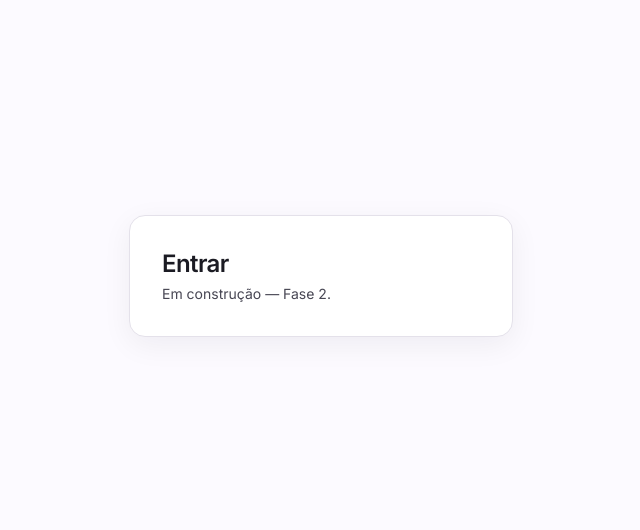
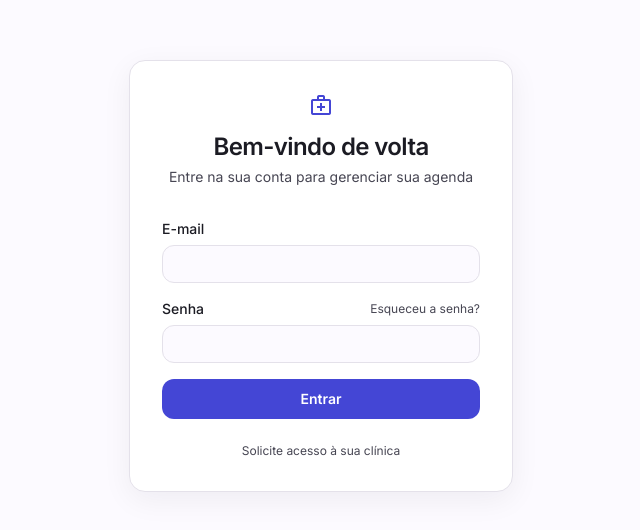
Before and after one commit to almeidagabriel01/beyondthebytes, a Next.js app in the folder apps/web/: page /login in a window 1280 px wide. Shown: the part 124-654 px from the top of the page, without its empty margins (319-959 px from the left). Built offline with nearby package versions, Linux system fonts and the light colour scheme; no server answers.

Commit message:
feat(web): connect sidebar to real user via GET /auth/me + add logout

```diff
--- a/apps/web/app/(auth)/login/page.tsx
+++ b/apps/web/app/(auth)/login/page.tsx
@@ -1,9 +1,136 @@
+'use client';
+
+import { useForm } from 'react-hook-form';
+import { zodResolver } from '@hookform/resolvers/zod';
+import { useMutation } from '@tanstack/react-query';
+import { useRouter, useSearchParams } from 'next/navigation';
+import { LoginRequestSchema, type LoginRequest } from '@medschedule/shared';
+import { clientEnv } from '@/lib/env';
+
 export default function LoginPage() {
+  const router = useRouter();
+  const searchParams = useSearchParams();
+  const redirectTo = searchParams.get('redirect') ?? '/dashboard';
+
+  const {
+    register,
+    handleSubmit,
+    formState: { errors },
+  } = useForm<LoginRequest>({
+    resolver: zodResolver(LoginRequestSchema),
+    defaultValues: { email: '', password: '' },
+  });
+
+  const loginMutation = useMutation({
+    mutationFn: async (data: LoginRequest) => {
+      const res = await fetch(`${clientEnv.NEXT_PUBLIC_API_URL}/auth/login`, {
+        method: 'POST',
+        headers: { 'Content-Type': 'application/json' },
+        body: JSON.stringify(data),
+        credentials: 'include',
+      });
+      if (!res.ok) {
+        let errorMessage = 'Erro ao entrar';
+        try {
+          const err = (await res.json()) as { message?: string };
+          errorMessage = err.message ?? errorMessage;
+        } catch {
+          // Response body was not JSON — keep default message
+        }
+        throw new Error(errorMessage);
+      }
+      return res.json();
+    },
+    onSuccess: () => {
+      router.push(redirectTo);
+    },
+  });
+
   return (
     <main className="flex min-h-screen items-center justify-center bg-background p-4">
       <div className="w-full max-w-sm rounded-xl border bg-card p-8 shadow-[0_8px_30px_rgba(15,23,42,0.06)]">
-        <h1 className="text-2xl font-semibold tracking-tight">Entrar</h1>
-        <p className="mt-1 text-sm text-muted-foreground">Em construção — Fase 2.</p>
+        {/* Brand */}
+        <div className="mb-8 text-center">
+          <span className="material-symbols-outlined text-4xl text-primary" aria-hidden="true">
+            medical_services
+          </span>
+          <h1 className="mt-2 text-2xl font-semibold tracking-tight">Bem-vindo de volta</h1>
+          <p className="mt-1 text-sm text-muted-foreground">
+            Entre na sua conta para gerenciar sua agenda
+          </p>
+        </div>
+
+        {/* Error alert */}
+        {loginMutation.isError && (
+          <div
+            role="alert"
+            className="mb-4 rounded-lg bg-destructive/10 p-3 text-sm text-destructive"
+          >
+            {loginMutation.error.message}
+          </div>
+        )}
+
+        {/* Form */}
+        <form onSubmit={handleSubmit((data) => loginMutation.mutate(data))} noValidate>
+          <div className="space-y-4">
+            <div>
+              <label htmlFor="email" className="mb-1.5 block text-sm font-medium">
+                E-mail
+              </label>
+              <input
+                id="email"
+                type="email"
+                autoComplete="email"
+                {...register('email')}
+                className="w-full rounded-lg border bg-background px-3 py-2 text-sm focus:outline-none focus:ring-2 focus:ring-ring"
+                aria-invalid={!!errors.email}
+                aria-describedby={errors.email ? 'email-error' : undefined}
+              />
+              {errors.email && (
+                <p id="email-error" className="mt-1 text-xs text-destructive">
+                  {errors.email.message}
+                </p>
+              )}
+            </div>
+
+            <div>
+              <div className="mb-1.5 flex items-center justify-between">
+                <label htmlFor="password" className="text-sm font-medium">
+                  Senha
+                </label>
+                <span className="text-xs text-muted-foreground cursor-default">
+                  Esqueceu a senha?
+                </span>
+              </div>
+              <input
+                id="password"
+                type="password"
+                autoComplete="current-password"
+                {...register('password')}
+                className="w-full rounded-lg border bg-background px-3 py-2 text-sm focus:outline-none focus:ring-2 focus:ring-ring"
+                aria-invalid={!!errors.password}
+                aria-describedby={errors.password ? 'password-error' : undefined}
+              />
+              {errors.password && (
+                <p id="password-error" className="mt-1 text-xs text-destructive">
+                  {errors.password.message}
+                </p>
+              )}
+            </div>
+
+            <button
+              type="submit"
+              disabled={loginMutation.isPending}
+              className="w-full rounded-lg bg-primary px-4 py-2.5 text-sm font-semibold text-primary-foreground transition-opacity hover:opacity-90 disabled:cursor-not-allowed disabled:opacity-60"
+            >
+              {loginMutation.isPending ? 'Entrando...' : 'Entrar'}
+            </button>
+          </div>
+        </form>
+
+        <p className="mt-6 text-center text-xs text-muted-foreground">
+          Solicite acesso à sua clínica
+        </p>
       </div>
     </main>
   );
--- a/apps/web/components/layout/sidebar.tsx
+++ b/apps/web/components/layout/sidebar.tsx
@@ -1,8 +1,11 @@
 'use client';
 
 import Link from 'next/link';
-import { usePathname } from 'next/navigation';
+import { usePathname, useRouter } from 'next/navigation';
+import { useQuery, useMutation, useQueryClient } from '@tanstack/react-query';
 import { cn } from '@/lib/utils';
+import { clientEnv } from '@/lib/env';
+import type { MeResponse } from '@medschedule/shared';
 
 const navItems = [
   { href: '/calendario', label: 'Calendário', icon: 'calendar_month' },
@@ -13,8 +16,46 @@ const navItems = [
   { href: '/configuracoes', label: 'Configurações', icon: 'settings' },
 ] as const;
 
+async function fetchMe(): Promise<MeResponse> {
+  const res = await fetch(`${clientEnv.NEXT_PUBLIC_API_URL}/auth/me`, {
+    credentials: 'include',
+  });
+  if (!res.ok) throw new Error('Not authenticated');
+  return res.json() as Promise<MeResponse>;
+}
+
 export default function Sidebar() {
   const pathname = usePathname();
+  const router = useRouter();
+  const queryClient = useQueryClient();
+
+  const { data: me } = useQuery({
+    queryKey: ['me'],
+    queryFn: fetchMe,
+    retry: false,
+    staleTime: 5 * 60 * 1000, // 5 minutes — role changes take effect on next login
+  });
+
+  const logoutMutation = useMutation({
+    mutationFn: async () => {
+      const res = await fetch(`${clientEnv.NEXT_PUBLIC_API_URL}/auth/logout`, {
+        method: 'POST',
+        credentials: 'include',
+      });
+      if (!res.ok && res.status !== 204) {
+        throw new Error('Logout failed');
+      }
+    },
+    onSuccess: () => {
+      queryClient.clear();
+      router.push('/login');
+    },
+    onError: () => {
+      // Even on error, redirect to login (cookies may be cleared by API)
+      queryClient.clear();
+      router.push('/login');
+    },
+  });
 
   return (
     <aside className="fixed inset-y-0 left-0 z-50 flex w-64 flex-col bg-sidebar">
@@ -66,18 +107,32 @@ export default function Sidebar() {
       </nav>
 
       {/* User section */}
-      <div className="shrink-0 border-t border-sidebar-border p-3">
-        <button
-          type="button"
-          className="flex w-full items-center gap-3 rounded-lg px-3 py-2.5 text-sm text-sidebar-foreground transition-colors hover:bg-sidebar-accent hover:text-sidebar-accent-foreground"
-        >
+      <div className="shrink-0 border-t border-sidebar-border p-3 space-y-1">
+        {/* User info */}
+        <div className="flex items-center gap-3 rounded-lg px-3 py-2 text-sm text-sidebar-foreground">
           <span className="material-symbols-outlined text-[20px] leading-none" aria-hidden="true">
             account_circle
           </span>
-          <span className="flex-1 truncate text-left">Clínica Bela Vida</span>
+          <div className="min-w-0 flex-1">
+            <p className="truncate font-medium">{me?.email ?? '...'}</p>
+            <p className="truncate text-xs text-sidebar-foreground/60 capitalize">
+              {me?.role?.toLowerCase() ?? ''}
+            </p>
+          </div>
+        </div>
+
+        {/* Logout button */}
+        <button
+          type="button"
+          onClick={() => logoutMutation.mutate()}
+          disabled={logoutMutation.isPending}
+          className="flex w-full items-center gap-3 rounded-lg px-3 py-2 text-sm text-sidebar-foreground transition-colors hover:bg-sidebar-accent hover:text-sidebar-accent-foreground disabled:opacity-60"
+          aria-label="Sair da conta"
+        >
           <span className="material-symbols-outlined text-[20px] leading-none" aria-hidden="true">
-            unfold_more
+            logout
           </span>
+          <span>{logoutMutation.isPending ? 'Saindo...' : 'Sair'}</span>
         </button>
       </div>
     </aside>
```
Also changed, not shown: 1 other file (tests, documents, lock files or other folders).
